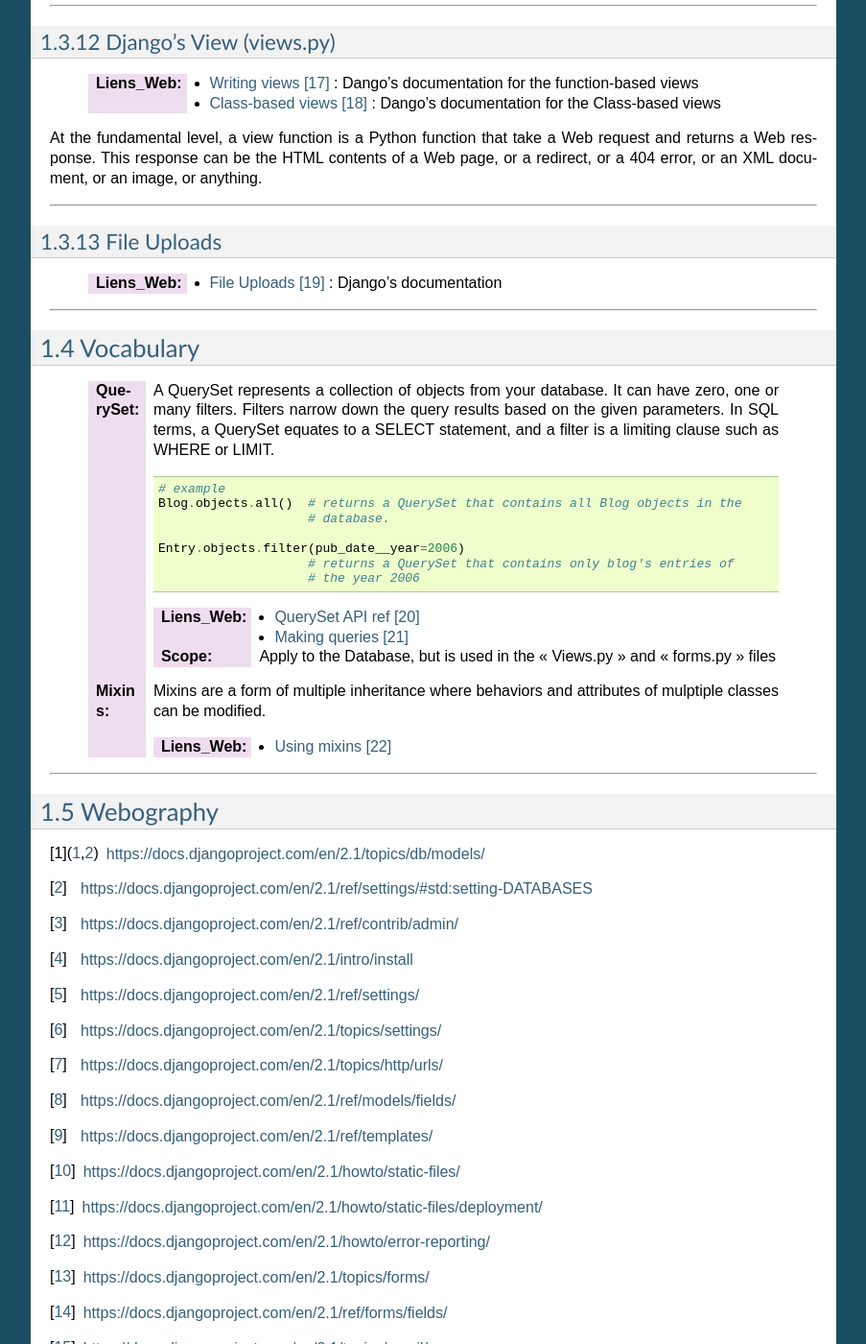
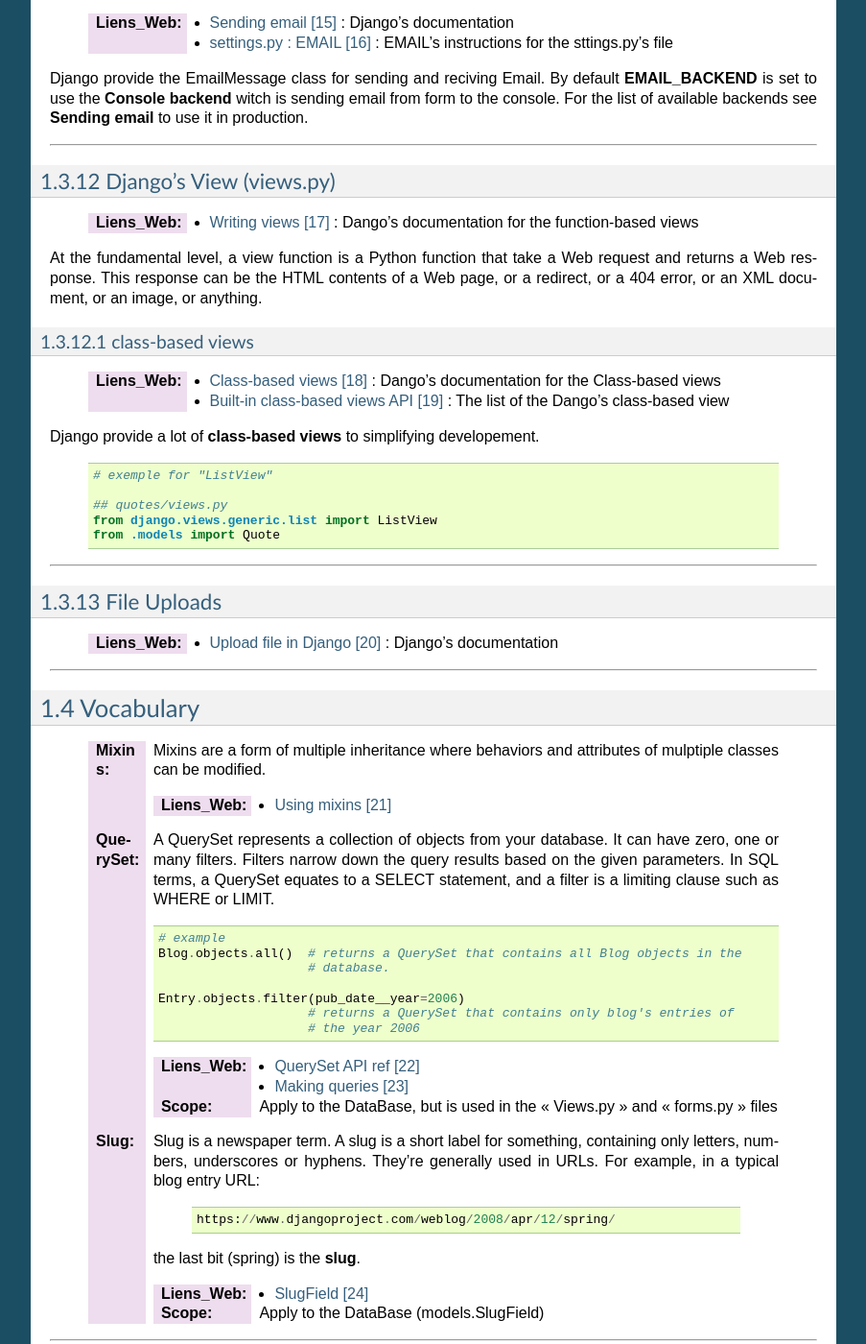
Before and after one commit to poltergeist42/JDM, a Sphinx documentation site: the page built from _1_userDoc/source/Django.rst, in a window 1280 px wide and 1400 px high, scrolled down 14006 px. Shown: the whole window at 96% size, without its empty margins (198-1101 px from the left). Built offline with Sphinx 7.4.7, drawn with Linux system fonts in a browser that asks for light colours; some of the changed text lies outside the part shown.

Commit message:
UP: Django, Informatique et Machine_Learning

```diff
--- a/_1_userDoc/source/Django.rst
+++ b/_1_userDoc/source/Django.rst
@@ -224,6 +224,14 @@
 
             env_MySuperProject\Script\activate.bat
             pip install "django>=2.1, <2.2"
+            pip install "psycopg2>=2.7,<3.0"
+
+            ## autre solution avec un fichier 'requirements.txt
+
+            # requirements.txt
+            Django>=2.0,<3.0
+            psycopg2>=2.7,<3.0
+            pip install -r requirements.txt
 
 ####
 
@@ -879,11 +887,28 @@
 
         * `Writing views`_ : Dango's documentation for the function-based views
 
-        * `Class-based views`_ : Dango's documentation for the Class-based views
-
 At the fundamental level, a view function is a Python function that take a Web request and returns
 a Web response. This response can be the HTML contents of a Web page, or a redirect, or a 404 error,
 or an XML document, or an image, or anything.
+
+class-based views
+-----------------
+
+    :Liens_Web:
+
+        * `Class-based views`_ : Dango's documentation for the Class-based views
+
+        * `Built-in class-based views API`_ : The list of the Dango's class-based view
+
+Django provide a lot of **class-based views** to simplifying developement.
+
+        .. code:: python
+
+            # exemple for "ListView"
+
+            ## quotes/views.py
+            from django.views.generic.list import ListView
+            from .models import Quote
 
 ####
 
@@ -892,7 +917,7 @@
 
     :Liens_Web:
 
-        * `File Uploads`_ : Django's documentation
+        * `Upload file in Django`_ : Django's documentation
 
 ####
 
@@ -900,6 +925,14 @@
 Vocabulary
 ----------
 
+    :Mixins:
+
+            Mixins are a form of multiple inheritance where behaviors and attributes of mulptiple
+            classes can be modified.
+
+            :Liens_Web:
+
+                * `Using mixins`_
 
     :QuerySet:
 
@@ -925,16 +958,27 @@
 
             :Scope:
 
-                Apply to the Database, but is used in the "Views.py" and "forms.py" files
+                Apply to the DataBase, but is used in the "Views.py" and "forms.py" files
 
-    :Mixins:
+    :Slug:
 
-            Mixins are a form of multiple inheritance where behaviors and attributes of mulptiple
-            classes can be modified.
+            Slug is a newspaper term. A slug is a short label for something, containing only
+            letters, numbers, underscores or hyphens. They’re generally used in URLs. For example,
+            in a typical blog entry URL:
+
+                ::
+
+                    https://www.djangoproject.com/weblog/2008/apr/12/spring/
+
+            the last bit (spring) is the **slug**.
 
             :Liens_Web:
 
-                * `Using mixins`_
+                    * `SlugField`_
+
+            :Scope:
+
+                Apply to the DataBase (models.SlugField)
 
 ####
 
@@ -962,8 +1006,10 @@
 .. _`settings.py : EMAIL`: https://docs.djangoproject.com/en/2.1/ref/settings/#email-backend
 .. _`Writing views`: https://docs.djangoproject.com/en/2.1/topics/http/views/
 .. _`Class-based views`: https://docs.djangoproject.com/en/2.1/topics/class-based-views/
-.. _`File Uploads`: https://docs.djangoproject.com/en/2.1/topics/http/file-uploads/
+.. _`Built-in class-based views API`: https://docs.djangoproject.com/en/2.1/ref/class-based-views/
+.. _`Upload file in Django`: https://docs.djangoproject.com/en/2.1/topics/http/file-uploads/
 
+.. _`Using mixins`: https://docs.djangoproject.com/en/2.1/topics/class-based-views/intro/#using-mixins
 .. _`QuerySet API ref`: https://docs.djangoproject.com/en/2.1/ref/models/querysets/
 .. _`Making queries`: https://docs.djangoproject.com/en/2.1/topics/db/queries/
-.. _`Using mixins`: https://docs.djangoproject.com/en/2.1/topics/class-based-views/intro/#using-mixins
+.. _`SlugField`: https://docs.djangoproject.com/en/2.2/ref/models/fields/#slugfield
--- a/_1_userDoc/source/Informatique.rst
+++ b/_1_userDoc/source/Informatique.rst
@@ -301,6 +301,11 @@
 Sophos
 ======
 
+    #. Basic settings
+
+        :Liens_Web:
+            * `Basic settings in 12 step`_
+
     #. Configurer le VPN en SSL
 
         :Liens_Web:
@@ -336,4 +341,5 @@
 .. _`Utilisation de points de contrôle`: https://docs.microsoft.com/fr-fr/virtualization/hyper-v-on-windows/user-guide/checkpoints
 .. _`HowTo install AD on w10`: https://blogs.technet.microsoft.com/ashleymcglone/2016/02/26/install-the-active-directory-powershell-module-on-windows-10/
 .. _`Script install AD on w10`: https://gallery.technet.microsoft.com/Install-the-Active-fd32e541
+.. _`Basic settings in 12 step`: https://techbast.com/2015/03/perform-a-basic-configuration-sophos-utm-in-12-simple-steps.html
 .. _`UTM90 Remote Access via SSL`: https://www.sophos.com/en-us/medialibrary/PDFs/documentation/utm90_Remote_Access_Via_SSL_geng.pdf
```
Also changed, not shown: other parts of _1_userDoc/source/Django.rst (+1 -1 lines), _1_userDoc/source/Machine_learning.rst (+13 -0 lines).
